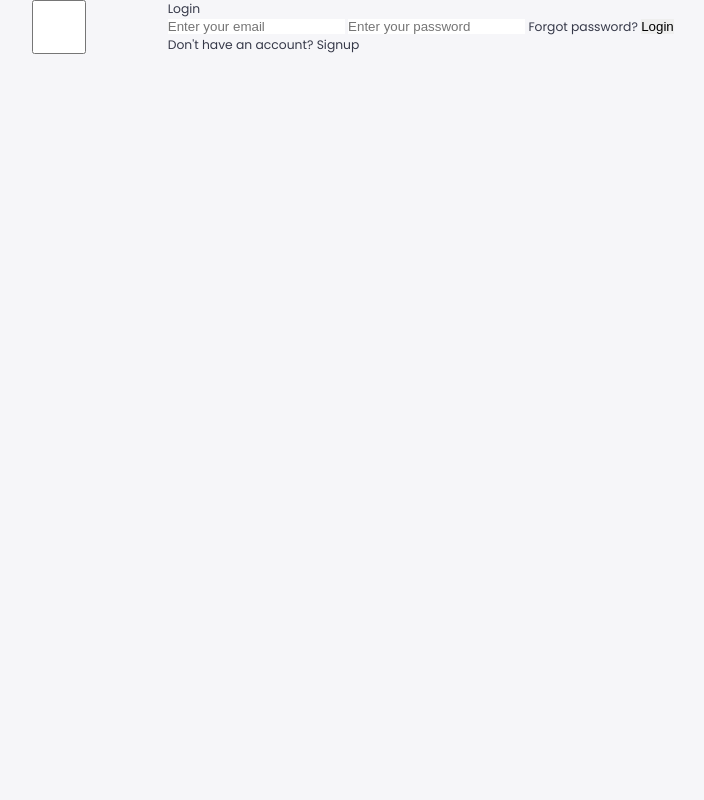
After one commit to Suhas0723/TSA-Project, a Flask app: template templates/login_signup.html in a window 1280 px wide. The commit adds this page. Shown: the whole page, without its empty margins (51-755 px from the left). Run offline with Flask 3, Linux system fonts and the light colour scheme; the template is opened without the code that fills it, so the values that code supplies are empty; parts of the project's set-up code (start-up, migrations or seed data) failed here and were passed over; some libraries are stand-ins or nearby versions.

Commit message:
added user signup, login, forgot password, logout, etc.

```diff
--- a/app.py
+++ b/app.py
@@ -1,11 +1,25 @@
-from flask import Flask, render_template
+from flask import Flask, render_template, request, jsonify, session, redirect, url_for
 import yaml
 import requests
+from models import User
+import firebase_admin
+from firebase_admin import credentials, auth, firestore
+import secrets
 
 app = Flask(__name__)
 
 with open('auth.yaml', 'r') as file:
-    auth = yaml.safe_load(file)
+    authfile = yaml.safe_load(file)
+
+app.secret_key = authfile['flask']['secretKey']
+
+firebase_config = authfile.get('firebase', {})
+
+#Suhas nga replace this path with ur own path once I send you the json file, dont keep it in project folder for security reasons
+cred = credentials.Certificate("/Users/rajaselvamjayakumar/Downloads/tsa-agriculture-app-firebase-adminsdk-4jash-f87e772be9.json")
+firebase_admin.initialize_app(cred)
+
+db = firestore.client()
 
 stormglass_response = requests.get(
   'https://api.stormglass.io/v2/bio/point',
@@ -15,7 +29,7 @@ stormglass_response = requests.get(
     'params': ','.join(['soilMoisture', 'soilTemperature'])
   },
   headers={
-    'Authorization': auth['stormglass']['apiKey']
+    'Authorization': authfile['stormglass']['apiKey']
   }
 )
 
@@ -24,7 +38,7 @@ stormglass_data = stormglass_response.json()
 weatherapi_response = requests.get(
     'https://api.weatherapi.com/v1/forecast.json',
     params={
-        'key': auth['weatherapi']['apiKey'],
+        'key': authfile['weatherapi']['apiKey'],
         'q': "Atlanta",
         'days': 10
     }
@@ -57,11 +71,51 @@ for day in weatherapi_data['forecast']['forecastday']:
     average_cloud_covers.append(avg_cloud)
     average_precipitations.append(avg_precip)
 
-
-
 @app.route("/")
 def index():
-	return render_template("index.html")
+    if "currentUser" in session:
+        username = session["currentUser"]['name']
+    else:
+        return redirect(url_for("signup"))
+
+    return render_template("index.html", username=username)
+
+@app.route('/api/create_user', methods=['POST'])
+def create_user():
+    data = request.json
+    if not data:
+        return jsonify({"message": "No data provided"}), 400
+
+    # Extract user details
+    uid = data.get('uid')
+    session['currentUser'] = db.collection('users').document(uid).get().to_dict()
+
+    return jsonify({"message": "User created successfully"}), 201
+
+@app.route("/signup", methods=["GET"])
+def signup():
+    if request.method == "GET":
+        # Render the signup page
+        return render_template("login_signup.html", firebase_config=firebase_config)
+
+@app.route('/api/login_user', methods=['POST'])
+def login_user():
+    data = request.json
+    if not data:
+        return jsonify({"message": "No data provided"}), 400
+
+    # Extract user details
+    uid = data.get('uid')
+
+    session['currentUser'] = db.collection('users').document(uid).get().to_dict()
+    print(session['currentUser'])
+
+    return jsonify({"message": "Login successful"}), 200
+
+@app.route('/logout')
+def logout():
+    session.pop('currentUser', None)
+    return redirect(url_for('signup'))
 
 if __name__ == "__main__":
 	app.run(debug=True)
--- a/dist.yaml
+++ b/dist.yaml
@@ -12,3 +12,6 @@ firebase:
   messagingSenderId: fixme
   appId: fixme
   measurementId: fixme
+
+flask:
+  secretKey: fixme
--- /dev/null
+++ b/static/page0.js
@@ -0,0 +1,164 @@
+const firebaseConfig = JSON.parse(document.getElementById('firebase_config').textContent);
+console.log("maybe it fweaking worked??");
+const firebaseApp = firebase.initializeApp(firebaseConfig);
+const auth = firebase.auth();
+const firestore = firebase.firestore();
+const signupForm = document.querySelector('.registration.form');
+const loginForm = document.querySelector('.login.form');
+const forgotForm=document.querySelector('.forgot.form');
+const container=document.querySelector('.container');
+const signupBtn = document.querySelector('.signupbtn');
+const anchors = document.querySelectorAll('a');
+signupForm.style.display = 'none';
+loginForm.style.display = 'block';
+forgotForm.style.display = 'none';
+anchors.forEach(anchor => {
+  anchor.addEventListener('click', () => {
+    const id = anchor.id;
+    console.log(id);
+    switch(id){
+    case 'loginLabel':
+        signupForm.style.display = 'none';
+        loginForm.style.display = 'block';
+        forgotForm.style.display = 'none';
+        break;
+      case 'signupLabel':
+        signupForm.style.display = 'block';
+        loginForm.style.display = 'none';
+        forgotForm.style.display = 'none';
+        break;
+      case 'forgotLabel':
+        signupForm.style.display = 'none';
+        loginForm.style.display = 'none';
+        forgotForm.style.display = 'block';
+        break;
+    }
+  });
+});
+signupBtn.addEventListener('click', () => {
+  console.log("signup btn clicked");
+  const name = document.querySelector('#name').value;
+  const username = document.querySelector('#username').value;
+  const email = document.querySelector('#email').value.trim();
+  const password = document.querySelector('#password').value;
+  auth.createUserWithEmailAndPassword(email, password)
+    .then((userCredential) => {
+      const user = userCredential.user;
+      const uid = user.uid;
+        user.sendEmailVerification()
+        .then(() => {
+          alert('Verification email sent. Please check your inbox and verify your email before signing in.');
+        })
+        .catch((error) => {
+          alert('Error sending verification email: ' + error.message);
+        });
+        console.log('User data saved to Firestore');
+        firestore.collection('users').doc(uid).set({
+          name: name,
+          username: username,
+          email: email,
+      })
+
+      // Send user data to Flask backend
+      fetch('/api/create_user', {
+        method: 'POST',
+        headers: {
+          'Content-Type': 'application/json',
+        },
+        body: JSON.stringify({
+          uid: uid,
+          name: name,
+          username: username,
+          email: email,
+        }),
+      })
+        .then((response) => {
+          if (response.ok) {
+            return response.json();
+          } else {
+            throw new Error('Failed to save user data to backend');
+          }
+        })
+        .then((data) => {
+          console.log('User data saved to Flask backend:', data);
+        })
+        .catch((error) => {
+          console.error('Error saving user data to backend:', error.message);
+        });
+
+        signupForm.style.display = 'none';
+        loginForm.style.display = 'block';
+        forgotForm.style.display = 'none';
+    })
+    .catch((error) => {
+      alert('Error signing up: '+error.message);
+    });
+});
+const loginBtn = document.querySelector('.loginbtn');
+loginBtn.addEventListener('click', () => {
+  const email = document.querySelector('#inUsr').value.trim();
+  const password = document.querySelector('#inPass').value;
+  auth.signInWithEmailAndPassword(email, password)
+    .then((userCredential) => {
+      const user = userCredential.user;
+      if (user.emailVerified) {
+        console.log('User is signed in with a verified email.');
+        // Send user data to Flask backend
+        fetch('/api/login_user', {
+            method: 'POST',
+            headers: {
+              'Content-Type': 'application/json',
+            },
+            body: JSON.stringify({
+              uid: user.uid,
+              email: user.email,
+            }),
+          })
+            .then((response) => {
+              if (response.ok) {
+                return response.json();
+              } else {
+                throw new Error('Failed to log in on the backend');
+              }
+            })
+            .then((data) => {
+              console.log('Login data sent to Flask backend:', data);
+              // Redirect to another page after successful login
+              location.href = "/"; // Replace with your desired route
+            })
+            .catch((error) => {
+              console.error('Error logging in on the backend:', error.message);
+            });
+      } else {
+        alert('Please verify your email before signing in.');
+      }
+    })
+    .catch((error) => {
+      alert('Error signing in: ' + error.message);
+    });
+});
+const forgotBtn=document.querySelector('.forgotbtn');
+forgotBtn.addEventListener('click', () => {
+  const emailForReset = document.querySelector('#forgotinp').value.trim();
+ if (emailForReset.length>0) {
+   auth.sendPasswordResetEmail(emailForReset)
+ .then(() => {
+   alert('Password reset email sent. Please check your inbox to reset your password.');
+        signupForm.style.display = 'none';
+        loginForm.style.display = 'block';
+        forgotForm.style.display = 'none';
+    })
+    .catch((error) => {
+    alert('Error sending password reset email: ' + error.message);
+  });
+  }
+});
+document.getElementById('logout-btn').addEventListener('click', function(event) {
+    event.preventDefault();  // Prevent the default action
+    auth.signOut().then(() => {
+        console.log("User signed out");
+        window.location.href = "/signup";  // Redirect to the login page
+    }).catch((error) => {
+        console.error("Error signing out: ", error);
+    });
+});
--- a/templates/index.html
+++ b/templates/index.html
@@ -17,7 +17,7 @@
             <div class="toggle">
                 <div class="logo">
                     <img src="images/logo.png">
-                    <h2>Asmr<span class="danger">Prog</span></h2>
+                    <h2>Hello<span class="danger">{{ username }}</span></h2>
                 </div>
                 <div class="close" id="close-btn">
                     <span class="material-icons-sharp">
@@ -82,7 +82,7 @@
                     </span>
                     <h3>New Login</h3>
                 </a>
-                <a href="#">
+                <a href="{{ url_for('logout') }}" id="logout-btn">
                     <span class="material-icons-sharp">
                         logout
                     </span>
--- /dev/null
+++ b/templates/login_signup.html
@@ -0,0 +1,68 @@
+<!DOCTYPE html>
+<html lang="en">
+<head>
+  <meta charset="UTF-8">
+  <meta name="viewport" content="width=device-width, initial-scale=1.0">
+  <meta http-equiv="X-UA-Compatible" content="ie=edge">
+  <title>Login & Registration Form</title>
+  <link rel="stylesheet" href="styles.css">
+  <p id="firebase_config" style="display: none;">{{ firebase_config | tojson }}</p>
+</head>
+<body>
+  <div class="container">
+    <input type="checkbox" id="check">
+    <div class="login form">
+      <header>Login</header>
+      <form action="#">
+        <input type="text" id='inUsr' placeholder="Enter your email">
+        <input type="password" id="inPass" placeholder="Enter your password">
+        <span class="signup">
+          <a href="#" id="forgotLabel">Forgot password?</a>
+        </span>
+        <input type="button" class="button loginbtn" value="Login">
+      </form>
+      <div class="signup">
+        <span class="signup">Don't have an account?
+          <a href="#" id="signupLabel">Signup</a>
+        </span>
+      </div>
+    </div>
+    <div class="registration form">
+      <header>Signup</header>
+      <form action="#">
+        <input type="text" id="name" placeholder="Enter your name">
+        <input type="text" id='username' placeholder="Enter your username">
+        <input type="text" id='email' placeholder="Enter your email">
+        <input type="password" id='password' placeholder="Create a password">
+        <input type="button" class="button signupbtn" value="Signup">
+      </form>
+      <div class="signup">
+        <span class="signup">Already have an account?
+          <a href="#" id="loginLabel">Login</a>
+        </span>
+      </div>
+    </div>
+    <div class="forgot form" >
+      <header>Forgot Password</header>
+      <form action="#">
+        <input type="text" id='forgotinp' placeholder="Enter your email">
+        <input type="button" class="button forgotbtn" value="Submit">
+      </form>
+      <div class="signup">
+        <span class="signup">Don't have an account?
+          <a href="#" id="signupLabel">Signup</a>
+        </span>
+      </div>
+      <div class="signup">
+        <span class="signup">Already have an account?
+          <a href="#" id="loginLabel">Login</a>
+        </span>
+      </div>
+    </div>
+  </div>
+  <script src="https://www.gstatic.com/firebasejs/8.10.1/firebase-app.js"></script>
+<script src="https://www.gstatic.com/firebasejs/8.10.1/firebase-auth.js"></script>
+<script src="https://www.gstatic.com/firebasejs/8.10.1/firebase-firestore.js"></script>
+<script src="{{ url_for('static', filename='page0.js') }}" type="module"></script>
+</body>
+</html>
```
Also changed, not shown: models/User.py (added, +13 -0 lines).
